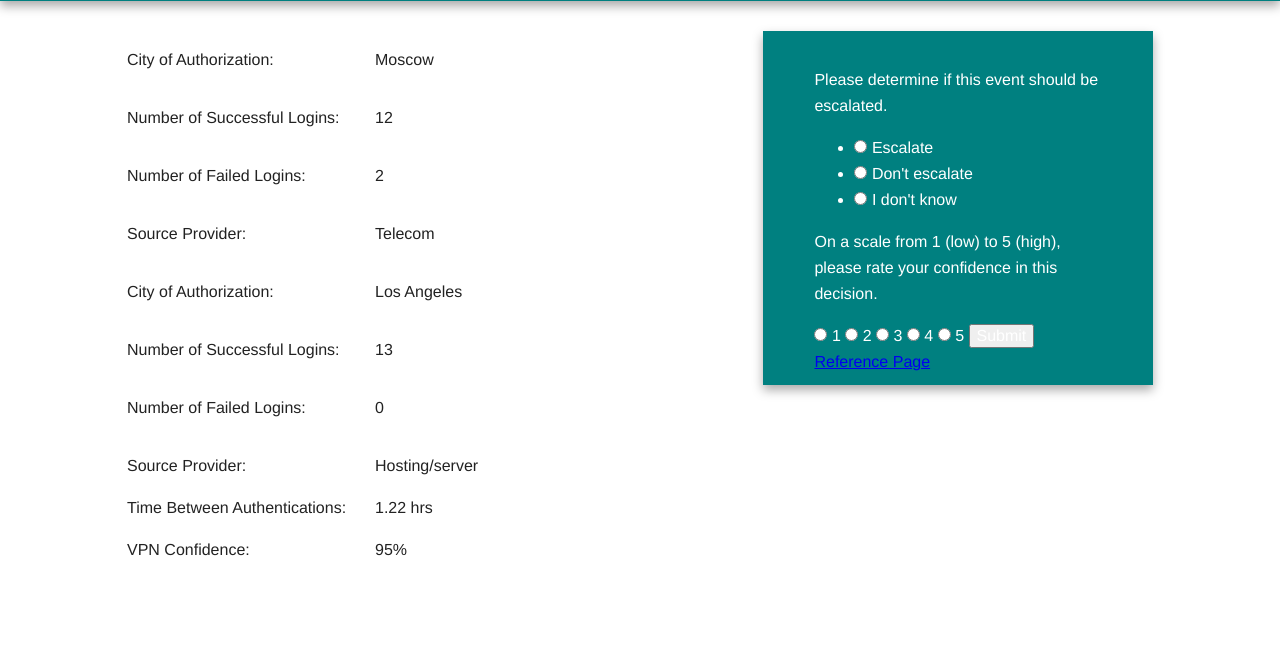
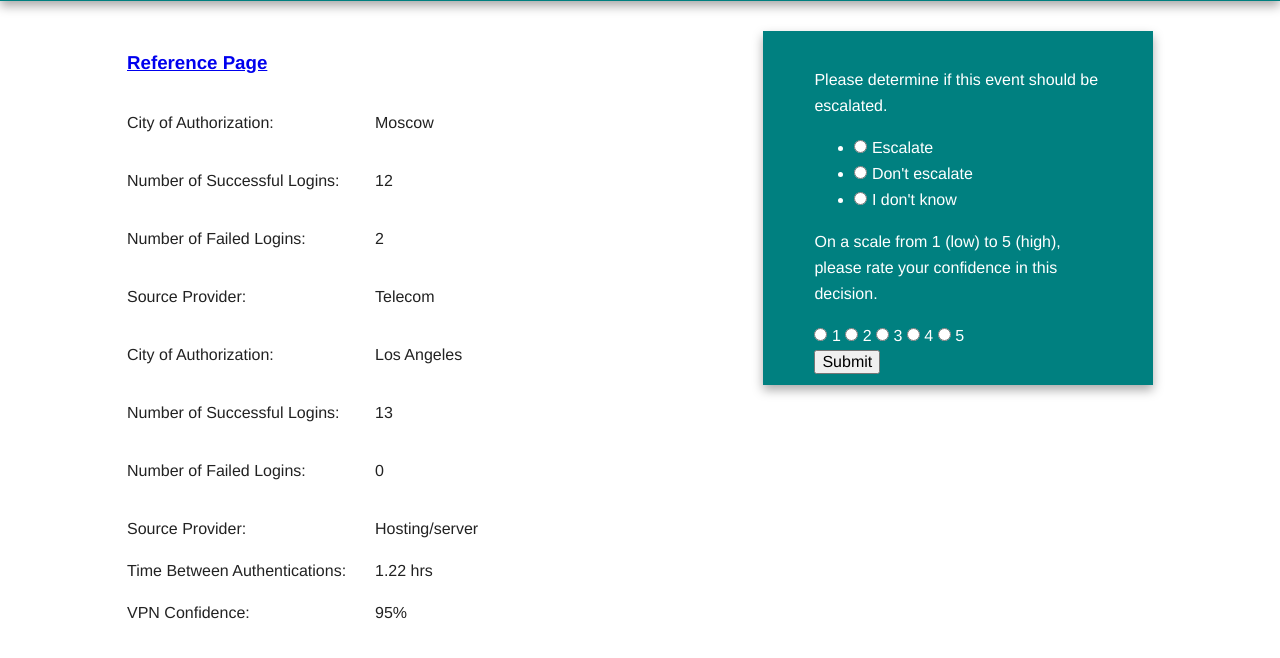
Before and after one commit to uncw-hfcs/ids-simulator, a Flask app: page /eventPage/1 in a window 1280 px wide. Shown: the part 95-753 px from the top of the page. Run offline with Flask 2, Linux system fonts and the light colour scheme; a user stored in the database is signed in; data comes from the database, SQL or seed files in the repository; both versions use the stored data as it was after the commit.

Commit message:
commit to pull

```diff
--- a/crywolf/templates/eventPage.html
+++ b/crywolf/templates/eventPage.html
@@ -5,10 +5,15 @@ Event Details
 {% endblock %}
 
 {% block content %}
-
+    <style>
+        input {
+            color: black;
+        }
+        </style>
     <article>
 
         <table>
+            <tr><td><a href="{{ url_for('reference') }}" target="_blank"><h3>Reference Page</h3></a></td></tr>
             <tr><td>City of Authorization: </td> <td><pre>   </pre></td>   <td> {{event.country_of_authentication1}}</td></tr>
             <tr><td>Number of Successful Logins: </td>  <td><pre>   </pre></td>  <td> {{event.number_successful_logins1}}</td></tr>
             <tr><td>Number of Failed Logins: </td>  <td><pre>   </pre></td>  <td> {{event.number_failed_logins1}}</td></tr>
@@ -21,7 +26,6 @@ Event Details
             <tr><td>VPN Confidence: </td> <td><pre>   </pre></td>  <td> {{event.vpn_confidence}} </td></tr>
         </table>
     </article>
-
     <aside>
 
         <p> Please determine if this event should be escalated.</p>
@@ -35,13 +39,9 @@ Event Details
             </tr>
             {% endfor %}
             {{ form.csrf_token }}
-            <input type="submit" value="Submit">
+           <br> <input type="submit" value="Submit">
         </form>
-        <div class="sidenav">
-                <a href="{{ url_for('reference') }}" target="_blank">Reference Page</a>
-
-        </div>
-
     </aside>
 
+
 {% endblock %}
--- a/crywolf/templates/prequestionnaire.html
+++ b/crywolf/templates/prequestionnaire.html
@@ -68,13 +68,8 @@ Pre-experiment Questionnaire
                     </li>
                     <li>
                         <h4> How familiar are you with Internet cyber security attacks? (select all that apply)</h4>
-<<<<<<< HEAD
-                            {% if notValid %}
-                            <span style="color: red;">[Please select at least one option]</span>
-=======
                             {% if form.familiarity_none.errors %}
                             <p><span style="color: red;">[Please select at least one checkbox.]</span></p>
->>>>>>> 72a1f80f59f2ed4d75fc9b4997a98eb459711fef
                             {% endif %}
                             {{ form.familiarity_none }} {{form.familiarity_none.label}}<br>
                             {{ form.familiarity_read }} {{form.familiarity_read.label}}<br>
```
Also changed, not shown: crywolf/templates/trainingEventPage.html (+7 -0 lines), crywolf/crywolf.db.
